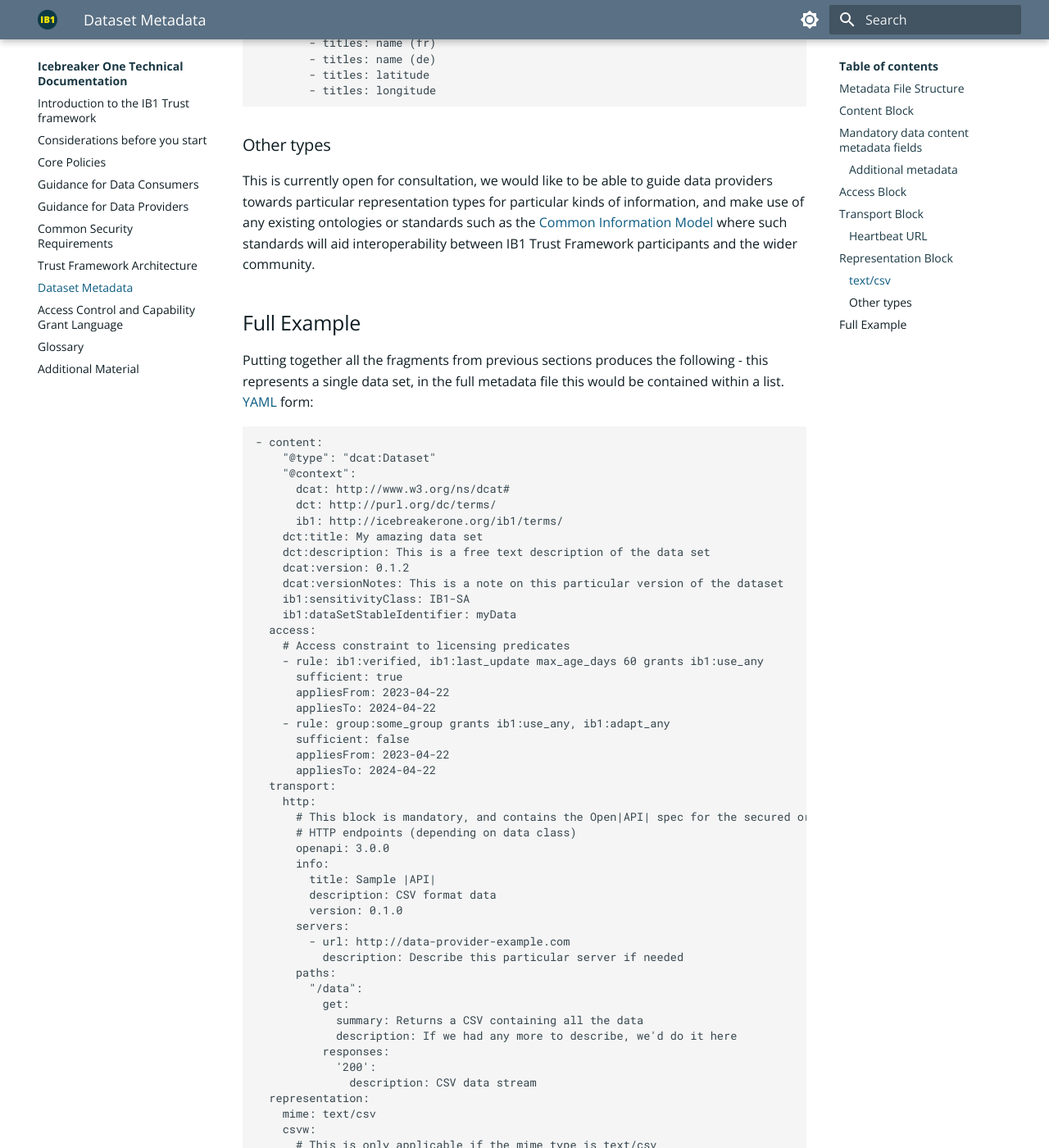
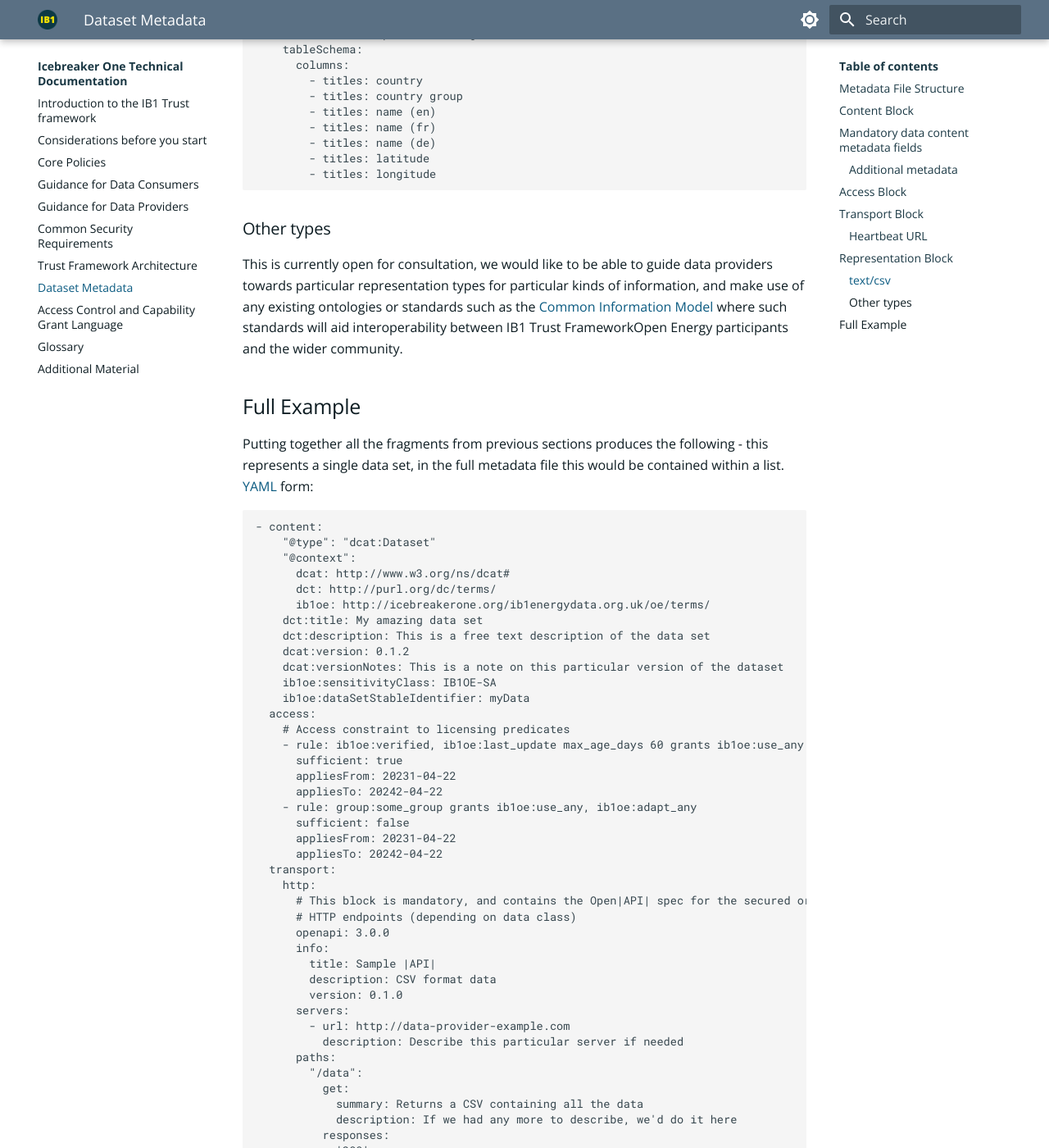
Before and after one commit to icebreakerone/ib1-technical-docs, an MkDocs documentation site: the page built from docs/metadata.md, in a window 1280 px wide and 1400 px high, scrolled down 5185 px. Shown: the whole window at 82% size. Built offline with MkDocs 1.6.1 and Material for MkDocs 9.7.7, drawn with Linux system fonts in a browser that asks for light colours; the version menu is left out; some of the changed text lies outside the part shown.

Commit message:
docs/metadata.md updated from https://stackedit.net/

````diff
--- a/docs/metadata.md
+++ b/docs/metadata.md
@@ -1,9 +1,11 @@
 # Data Set Metadata
 
-Each [Data Provider](glossary.md#term-Data-Provider) ([Data Provider](glossary.md#term-Data-Provider)) maintains a set of one or more metadata files, each of which can describe one or more distinct data sets. These descriptions serve several purposes:
+Each [Data Provider](glossary.md#term-Data-Provider) ([Data Provider](glossary.md#term-Data-Provider)) maintains a set of one or more metadata files, each of which can describe one or more
+distinct data sets. These descriptions serve several purposes:
 
 
-1. They drive discovery descriptions are ingested into our search system and made available to a [Data Consumer](glossary.md#term-Data-Consumer) searching for particular kinds of data.
+1. They drive discovery descriptions are ingested into our search system and made available to a [Data Consumer](glossary.md#term-Data-Consumer)
+searching for particular kinds of data.
 
 
 2. They inform consumption of that data, providing information on:
@@ -22,7 +24,8 @@
 
 ## Metadata File Structure
 
-**NOTE**: The examples below use [YAML](glossary.md#term-YAML-Ain-t-Markup-Language) format for compactness and increased readability. Data providers may present this information either in [YAML](glossary.md#term-YAML-Ain-t-Markup-Language) or in [JSON](glossary.md#term-Javascript-Object-Notation) form.
+**NOTE**: The examples below use [YAML](glossary.md#term-YAML-Ain-t-Markup-Language) format for compactness and increased readability. Data providers may present this
+information either in [YAML](glossary.md#term-YAML-Ain-t-Markup-Language) or in [JSON](glossary.md#term-Javascript-Object-Notation) form.
 
 The overall structure of the metadata file is a list of objects, each of which has the following structure:
 
@@ -39,7 +42,8 @@
 
 ## Content Block
 
-The `content` key contains a block of [JSON-LD](glossary.md#term-JavaScript-Object-Notation-for-Linked-Data) compatible information describing the conceptual content of the dataset. A simple example is shown below:
+The `content` key contains a block of [JSON-LD](glossary.md#term-JavaScript-Object-Notation-for-Linked-Data) compatible information describing the conceptual content of the dataset.
+A simple example is shown below:
 
 ```yaml
 - content:
@@ -47,16 +51,19 @@
     "@context":
        dcat: http://www.w3.org/ns/dcat#
        dct: http://purl.org/dc/terms/
-       ib1: http://icebreakerone.org/ib1/terms/
+       ib1oe: http://icebreakerone.org/ib1energydata.org.uk/oe/terms/
     dct:title: My amazing data set
     dct:description: This is a free text description of the data set
     dcat:version: 0.1.2
     dcat:versionNotes: This is a note on this particular version of the dataset
-    ib1:sensitivityClass: IB1-SA
-    ib1:dataSetStableIdentifier: myData
+    ib1oe:sensitivityClass: IB1OE-SA
+    ib1oe:dataSetStableIdentifier: myData
 ```
 
-These are the minimum properties every data set must define, they include terms from the [Dublic Core](https://dublincore.org/) (`dct`) and [Data Catalog](https://www.w3.org/TR/vocab-dcat-2/) (`dcat`) vocabularies, as well as from the Icebreaker One core ontology. Prefixes are defined in the [JSON-LD](glossary.md#term-JavaScript-Object-Notation-for-Linked-Data) `@context` object as in the example above.
+These are the minimum properties every data set must define, they include terms from the
+[Dublic Core](https://dublincore.org/) (`dct`) and [Data Catalog](https://www.w3.org/TR/vocab-dcat-2/) (`dcat`)
+vocabularies, as well as from the Icebreaker OneOpen Energy core ontology. Prefixes are defined in the [JSON-LD](glossary.md#term-JavaScript-Object-Notation-for-Linked-Data) `@context` object
+as in the example above.
 
 ## Mandatory data content metadata fields
 
@@ -76,25 +83,32 @@
 +---------------------------------------------------------------------------------------------------------+-------------------------------------------------------------------------------------------------------------+
 | [dcat:versionNotes](https://www.w3.org/TR/vocab-dcat-3/#Property:resource_version_notes)                | Notes used to explain any changes to this version                                                           |
 +---------------------------------------------------------------------------------------------------------+-------------------------------------------------------------------------------------------------------------+
-| `ib1:sensitivityClass`                                                                                  | The [data sensitivity class](glossary.md#term-Data-sensitivity-class) of this data set. In the current IB1  |
-|                                                                                                         | Trust Framework system this should always be one of [IB1-O](glossary.md#term-Data-sensitivity-class-open),  |
-|                                                                                                         | [IB1-SA](glossary.md#term-Data-sensitivity-class-shared-A), or                                              |
-|                                                                                                         | [IB!-SB](glossary.md#term-Data-sensitivity-class-shared-B), no other classes are permitted. The value of    |
+| `ib1oe:sensitivityClass`                                                                                   | The [data sensitivity class](glossary.md#term-Data-sensitivity-class) of this data set. In the current IB1 Open |
+|                                                                                                         | Trust FrameworkEnergy system this should always be one of [IB1OE-O](glossary.md#term-Data-sensitivity-class-open),            |
+|                                                                                                         | [IB1OE-SA](glossary.md#term-Data-sensitivity-class-shared-A), or                                               |
+|                                                                                                         | [IB!OE-SB](glossary.md#term-Data-sensitivity-class-shared-B), no other classes are permitted. The value of     |
 |                                                                                                         | this property also determines the level of [API](glossary.md#term-Application-programming-interface)        |
-|                                                                                                         | security imposed, with [IB1-O](glossary.md#term-Data-sensitivity-class-open) data sets being open data with |
+|                                                                                                         | security imposed, with [IB1OE-O](glossary.md#term-Data-sensitivity-class-open) data sets being open data with  |
 |                                                                                                         | no additional security, and the two shared data classes mandating                                           |
-|                                                                                                         | [FAPI](glossary.md#term-Financial-Grade-API) security using the IB1 Trust Framework services.               |
+|                                                                                                         | [FAPI](glossary.md#term-Financial-Grade-API) security using the IB1 Trust FrameworkOpen Energy trust services.                 |
 +---------------------------------------------------------------------------------------------------------+-------------------------------------------------------------------------------------------------------------+
-| `ib1:dataSetStableIdentifier`                                                                           | An identifier, unique to this [Data Provider](glossary.md#term-Data-Provider), which will not be changed,   |
+| `ib1oe:dataSetStableIdentifier`                                                                            | An identifier, unique to this [Data Provider](glossary.md#term-Data-Provider), which will not be changed,   |
 |                                                                                                         | and which will be used along with the data provider’s own ID to create a unique identifier for this data    |
-|                                                                                                         | set within [Open Net Zero](https://opennetzero.org)                                                         |
+|                                                                                                         | set within [the Open Net Zero](https://opennetzero.org)Energy search system.                                                                   |
 +---------------------------------------------------------------------------------------------------------+-------------------------------------------------------------------------------------------------------------+
 
 ### Additional metadata
 
-The information above is the minimum needed to ensure that a data set is visible in [Open Net Zero](https://opennetzero.org). There are, however, other properties of a data set which may be useful to potential data consumers. Where such information can be provided, it should be provided in as standard a form as possible - in practice this translates to making use of existing ontologies such as DCAT and Dublin Core by preference, then shared, industry-specific, ontologies, and only using internal or custom representation when absolutely necessary.
+The information above is the minimum needed to ensure that a data set is visible in [the Open Net Zero](https://opennetzero.org)Energy search system. There
+are, however, other properties of a data set which may be useful to potential data consumers. Where such information can
+be provided, it should be provided in as standard a form as possible - in practice this translates to making use of
+existing ontologies such as DCAT and Dublin Core by preference, then shared, industry-specific, ontologies, and only
+using internal or custom representation when absolutely necessary.
 
-Of particular note, and something we would like to ultimately expose in Open Net Zero, is information about the geospatial and temporal ranges of entries within a data set. This is a complex subject, but one that has already been handled by DCAT. If you need to express this kind of information, please do so according to the standards laid out [here](https://www.w3.org/TR/vocab-dcat-2/#time-and-space).
+Of particular note, and something we would like to ultimately expose in Open Net Zeroour search interface, is information about the
+geospatial and temporal ranges of entries within a data set. This is a complex subject, but one that has already been
+handled by DCAT. If you need to express this kind of information, please do so according to the standards laid out
+[here](https://www.w3.org/TR/vocab-dcat-2/#time-and-space).
 
 We encourage use of the `dcat:keyword` list for data sets. These translate to “tags” in our web interface and are useful to group data sets around specific topics.
 
@@ -107,38 +121,44 @@
 
 ## Access Block
 
-This section describes the kinds of licensing, expressed as sets of capabilities, and what, if any, conditions must be satisfied before a [data consumer](glossary.md#term-Data-Consumer) can acquire these data.
+This section describes the kinds of licensing, expressed as sets of capabilities, and what, if any, conditions must be
+satisfied before a [data consumer](glossary.md#term-Data-Consumer) can acquire these data.
 
 Each item within this section contains:
 
 
-1. A statement describing a set of conditions which must be satisfied to grant access, and the set of capabilities granted should access be provided by this set of conditions. The exact specification for these statements can be
+1. A statement describing a set of conditions which must be satisfied to grant access, and the set of capabilities
+granted should access be provided by this set of conditions. The exact specification for these statements can be
 found at [Access Control and Capability Grant Language](access_control_specification.md#access-control-and-capability-grant-language)
 
 
-2. A boolean property indicating whether the access conditions in [1] are sufficient (`true`), or simply indicative (`false`). In the former case, a [data consumer](glossary.md#term-Data-Consumer) which satisfies all the conditions *will* be granted access, in the latter they *may* be granted access, but there may be additional requirements not fully described here
+2. A boolean property indicating whether the access conditions in [1] are sufficient (`true`), or simply indicative
+(`false`). In the former case, a [data consumer](glossary.md#term-Data-Consumer) which satisfies all the conditions *will* be granted access,
+in the latter they *may* be granted access, but there may be additional requirements not fully described here
 
 
-3. A pair of dates indicating the time range for which this access condition is valid. Data providers are encouraged to commit to access and license conditions with a reasonable timeframe to allow potential consumers to plan their own
+3. A pair of dates indicating the time range for which this access condition is valid. Data providers are encouraged to
+commit to access and license conditions with a reasonable timeframe to allow potential consumers to plan their own
 activities
 
 ```yaml
 access:
   # Access constraint to licensing predicates
-  - rule: ib1:verified, ib1:last_update max_age_days 60 grants ib1:use_any
+  - rule: ib1oe:verified, ib1oe:last_update max_age_days 60 grants ib1oe:use_any
     sufficient: true
-    appliesFrom: 2023-04-22
-    appliesTo: 2024-04-22
-  - rule: group:some_group grants ib1:use_any, ib1:adapt_any
+    appliesFrom: 20231-04-22
+    appliesTo: 20242-04-22
+  - rule: group:some_group grants ib1oe:use_any, ib1oe:adapt_any
     sufficient: false
-    appliesFrom: 2023-04-22
-    appliesTo: 2024-04-22
+    appliesFrom: 20231-04-22
+    appliesTo: 20242-04-22
 ```
 
 ## Transport Block
 
-This section describes the on the wire transport protocol, normally HTTP, but with scope to describe out-of-band transports with an initial HTTP negotiation process. It contains at least a single `http` key, the value of which
-must be valid [OpenAPI](https://swagger.io/specification/)
+This section describes the on the wire transport protocol, normally HTTP, but with scope to describe out-of-band
+transports with an initial HTTP negotiation process. It contains at least a single `http` key, the value of which
+must be valid [Open|API|](https://swagger.io/specification/)
 
 For example:
 
@@ -149,7 +169,7 @@
     # HTTP endpoints (depending on data class)
     openapi: 3.0.0
     info:
-      title: Sample API
+      title: Sample |API|
       description: CSV format data
       version: 0.1.0
     servers:
@@ -165,24 +185,32 @@
               description: CSV data stream
 ```
 
-**NOTE**: Because [API](glossary.md#term-Application-programming-interface) security is defined in relation to the data sensitivity class of the data set, it is not necessary to define the security of any presented [API](glossary.md#term-Application-programming-interface) in this section. Data sets in class [IB1-O](glossary.md#term-Data-sensitivity-class-open) must expose an [API](glossary.md#term-Application-programming-interface) with no extra
-security measures, and those in [IB1-SA](glossary.md#term-Data-sensitivity-class-shared-A) and [IB1-SB](glossary.md#term-Data-sensitivity-class-shared-B) must be secured by [FAPI](glossary.md#term-Financial-Grade-API) using the Ib1 Trust Framework services.
+**NOTE**: Because [API](glossary.md#term-Application-programming-interface) security is defined in relation to the data sensitivity class of the data set, it is not necessary to
+define the security of any presented [API](glossary.md#term-Application-programming-interface) in this section. Data sets in class [IB1OE-O](glossary.md#term-Data-sensitivity-class-open) must expose an [API](glossary.md#term-Application-programming-interface) with no extra
+security measures, and those in [IB1OE-SA](glossary.md#term-Data-sensitivity-class-shared-A) and [IB1OE-SB](glossary.md#term-Data-sensitivity-class-shared-B) must be secured by [FAPI](glossary.md#term-Financial-Grade-API) using the Ib1 Trust FrameworkOpen Energy trust services.
 
 ### Heartbeat URL
 
-Data providers **SHOULD** create a secured endpoint to act as a heartbeat - if this is specifed then the [TFGS](glossary.md#term-Trust-Framework-Governance-Service) will periodically call it to assertain liveness and optionally gather metrics as described in[Heartbeat and monitoring endpoint](ops_guidelines/data_provider_ops_guidelines.md#heartbeat-and-monitoring-endpoint)
+Data providers **SHOULD** create a secured endpoint to act as a heartbeat - if this is specifed then the [TFOEGS](glossary.md#term-Trust-FrameworkOpen-Energy-Governance-Service) will
+periodically call it to assertain liveness and optionally gather metrics as described in
+[Heartbeat and monitoring endpoint](ops_guidelines/data_provider_ops_guidelines.md#heartbeat-and-monitoring-endpoint)
 
-A hearbeat URL can be specified as a single key `heartbeat_url` with the value being the fully qualified URL at which the hearbeat response is exposed.
+A hearbeat URL can be specified as a single key `heartbeat_url` with the value being the fully qualified URL at which
+the hearbeat response is exposed.
 
 ## Representation Block
 
-This section describes the format of any data received by a [data consumer](glossary.md#term-Data-Consumer) from this data set. The IB1 Trust Framework does not mandate particular formats, so this section is guidance rather than specification.
+This section describes the format of any data received by a [data consumer](glossary.md#term-Data-Consumer) from this data set. The IB1 Trust FrameworkOpen Energy does
+not mandate particular formats, so this section is guidance rather than specification.
 
-The only required element in this section is a key `mime` which should contain the [media type](https://en.wikipedia.org/wiki/Media_type) of the returned data. At a bare minimum this allows a client to load data into some kind of tooling. Depending on this value, other objects may be present.
+The only required element in this section is a key `mime` which should contain the
+[media type](https://en.wikipedia.org/wiki/Media_type) of the returned data. At a bare minimum this allows a client to
+load data into some kind of tooling. Depending on this value, other objects may be present.
 
 ### text/csv
 
-This type indicates that data is presented in CSV format. In this case, an optional key `csvw` may be defined, and should contain valid [JSON-LD](glossary.md#term-JavaScript-Object-Notation-for-Linked-Data) following the [CSV for the Web](https://www.w3.org/TR/tabular-data-primer/) guidelines:
+This type indicates that data is presented in CSV format. In this case, an optional key `csvw` may be defined, and
+should contain valid [JSON-LD](glossary.md#term-JavaScript-Object-Notation-for-Linked-Data) following the [CSV for the Web](https://www.w3.org/TR/tabular-data-primer/) guidelines:
 
 ```yaml
 representation:
@@ -203,12 +231,15 @@
 
 ### Other types
 
-This is currently open for consultation, we would like to be able to guide data providers towards particular representation types for particular kinds of information, and make use of any existing ontologies or standards such as
-the [Common Information Model](https://en.wikipedia.org/wiki/Common_Information_Model_(electricity)) where such standards will aid interoperability between IB1 Trust Framework participants and the wider community.
+This is currently open for consultation, we would like to be able to guide data providers towards particular
+representation types for particular kinds of information, and make use of any existing ontologies or standards such as
+the [Common Information Model](https://en.wikipedia.org/wiki/Common_Information_Model_(electricity)) where such
+standards will aid interoperability between IB1 Trust FrameworkOpen Energy participants and the wider community.
 
 ## Full Example
 
-Putting together all the fragments from previous sections produces the following - this represents a single data set, in the full metadata file this would be contained within a list. [YAML](glossary.md#term-YAML-Ain-t-Markup-Language) form:
+Putting together all the fragments from previous sections produces the following - this represents a single data set,
+in the full metadata file this would be contained within a list. [YAML](glossary.md#term-YAML-Ain-t-Markup-Language) form:
 
 ```yaml
 - content:
@@ -216,23 +247,23 @@
     "@context":
       dcat: http://www.w3.org/ns/dcat#
       dct: http://purl.org/dc/terms/
-      ib1: http://icebreakerone.org/ib1/terms/
+      ib1oe: http://icebreakerone.org/ib1energydata.org.uk/oe/terms/
     dct:title: My amazing data set
     dct:description: This is a free text description of the data set
     dcat:version: 0.1.2
     dcat:versionNotes: This is a note on this particular version of the dataset
-    ib1:sensitivityClass: IB1-SA
-    ib1:dataSetStableIdentifier: myData
+    ib1oe:sensitivityClass: IB1OE-SA
+    ib1oe:dataSetStableIdentifier: myData
   access:
     # Access constraint to licensing predicates
-    - rule: ib1:verified, ib1:last_update max_age_days 60 grants ib1:use_any
+    - rule: ib1oe:verified, ib1oe:last_update max_age_days 60 grants ib1oe:use_any
       sufficient: true
-      appliesFrom: 2023-04-22
-      appliesTo: 2024-04-22
-    - rule: group:some_group grants ib1:use_any, ib1:adapt_any
+      appliesFrom: 20231-04-22
+      appliesTo: 20242-04-22
+    - rule: group:some_group grants ib1oe:use_any, ib1oe:adapt_any
       sufficient: false
-      appliesFrom: 2023-04-22
-      appliesTo: 2024-04-22
+      appliesFrom: 20231-04-22
+      appliesTo: 20242-04-22
   transport:
     http:
       # This block is mandatory, and contains the Open|API| spec for the secured or open
@@ -279,34 +310,34 @@
       "@context": {
         "dcat": "http://www.w3.org/ns/dcat#",
         "dct": "http://purl.org/dc/terms/",
-        "ib1": "http://icebreakerone.org/ib1/terms/"
+        "ib1oe": "http://icebreakerone.org/ib1energydata.org.uk/oe/terms/"
       },
       "dct:title": "My amazing data set",
       "dct:description": "This is a free text description of the data set",
       "dcat:version": "0.1.2",
       "dcat:versionNotes": "This is a note on this particular version of the dataset",
-      "ib1:sensitivityClass": "IB1-SA",
-      "ib1:dataSetStableIdentifier": "myData"
+      "ib1oe:sensitivityClass": "IB1|OE-SA|",
+      "ib1oe:dataSetStableIdentifier": "myData"
     },
     "access": [
       {
-        "rule": "ib1:verified, ib1:last_update max_age_days 60 grants ib1:use_any",
+        "rule": "ib1oe:verified, ib1oe:last_update max_age_days 60 grants ib1oe:use_any",
         "sufficient": true,
-        "appliesFrom": "2023-04-22T00:00:00.000Z",
-        "appliesTo": "2024-04-22T00:00:00.000Z"
+        "appliesFrom": "20231-04-22T00:00:00.000Z",
+        "appliesTo": "20242-04-22T00:00:00.000Z"
       },
       {
-        "rule": "group:some_group grants ib1:use_any, ib1:adapt_any",
+        "rule": "group:some_group grants ib1oe:use_any, ib1oe:adapt_any",
         "sufficient": false,
-        "appliesFrom": "2023-04-22T00:00:00.000Z",
-        "appliesTo": "2024-04-22T00:00:00.000Z"
+        "appliesFrom": "20231-04-22T00:00:00.000Z",
+        "appliesTo": "20242-04-22T00:00:00.000Z"
       }
     ],
     "transport": {
       "http": {
         "openapi": "3.0.0",
         "info": {
-          "title": "Sample API",
+          "title": "Sample |API|",
           "description": "CSV format data",
           "version": "0.1.0"
         },
````
Also changed, not shown: other parts of docs/metadata.md (+3 -0 lines).
